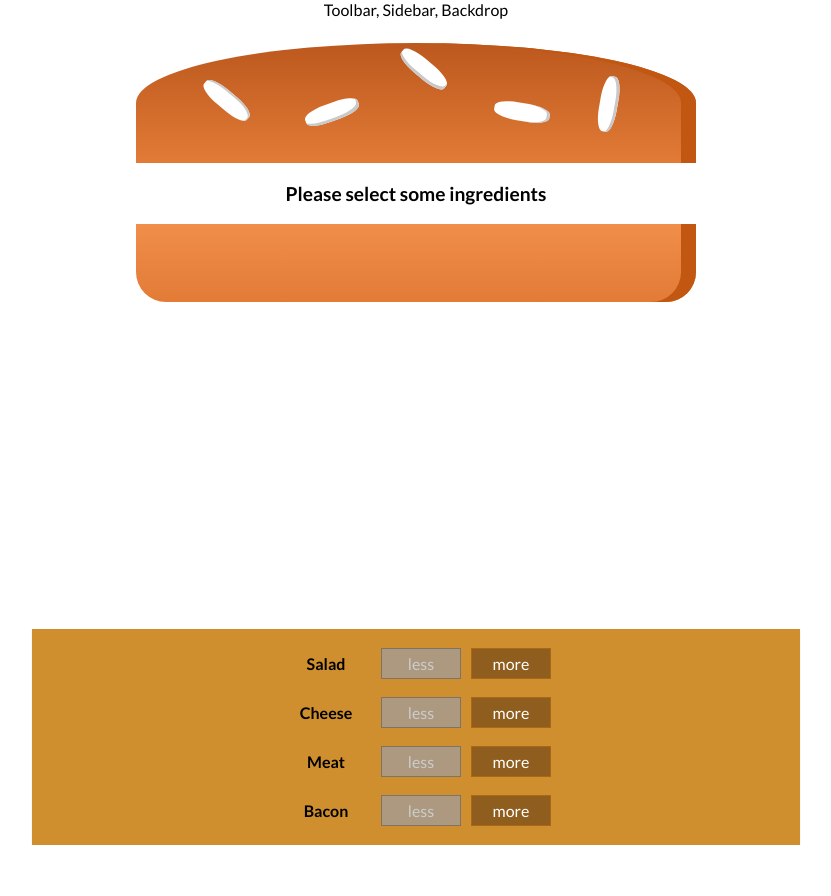
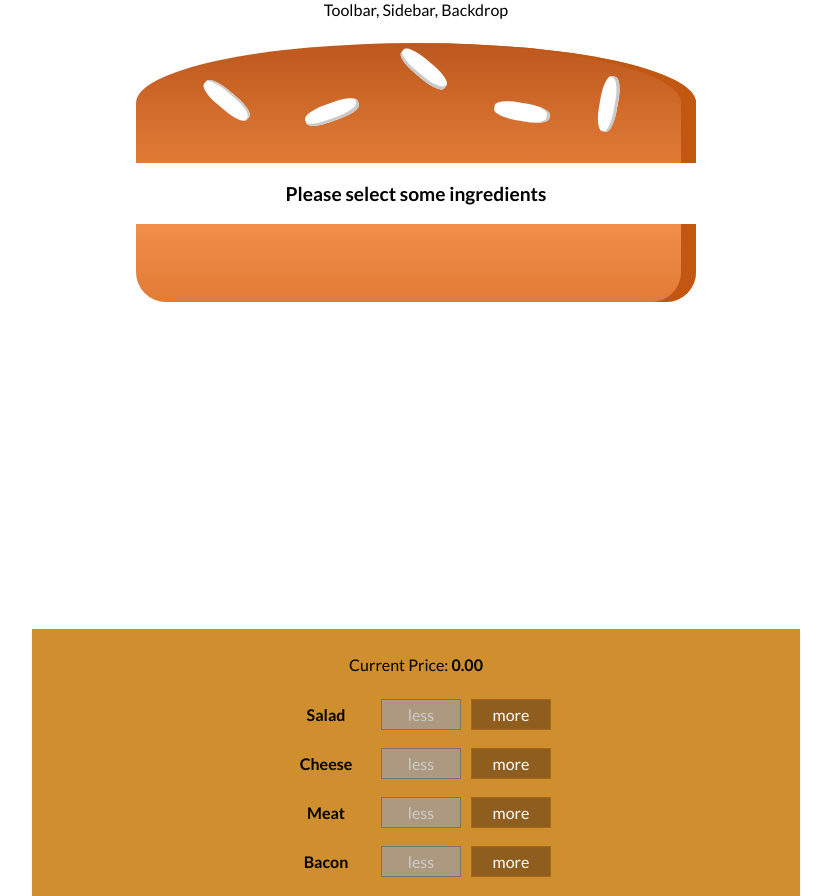
Before and after one commit to samkahchiin/react-learning, a React (Create React App) app in the folder examples/ramli-burger/: page / in a window 1280 px wide. Shown: the whole page, without its empty margins (224-1055 px from the left). Before the commit the page ends 845 px from the top, so only its background shows below. Built offline with nearby package versions, Linux system fonts and the light colour scheme.

Commit message:
[Finishes] Added price

```diff
--- a/examples/ramli-burger/src/components/Burger/BuildControls/BuildControls.js
+++ b/examples/ramli-burger/src/components/Burger/BuildControls/BuildControls.js
@@ -12,6 +12,7 @@ const controls = [
 const buildControls = (props) => {
   return (
     <div className={classes.BuildControls}>
+      <p>Current Price: <strong>{props.price}</strong></p>
       {controls.map(ctrl =>  {
          return <BuildControl
            key={ctrl.label}
--- a/examples/ramli-burger/src/containers/BurgerBuilder/BurgerBuilder.js
+++ b/examples/ramli-burger/src/containers/BurgerBuilder/BurgerBuilder.js
@@ -60,6 +60,7 @@ class BurgerBuilder extends Component {
         <BuildControls
           add={this.addIngredientsHandler}
           remove={this.removeIngredientsHandler}
+          price={this.state.totalPrice.toFixed(2)}
           disabledInfo={disabledInfo}
         />
       </Aux>
```
